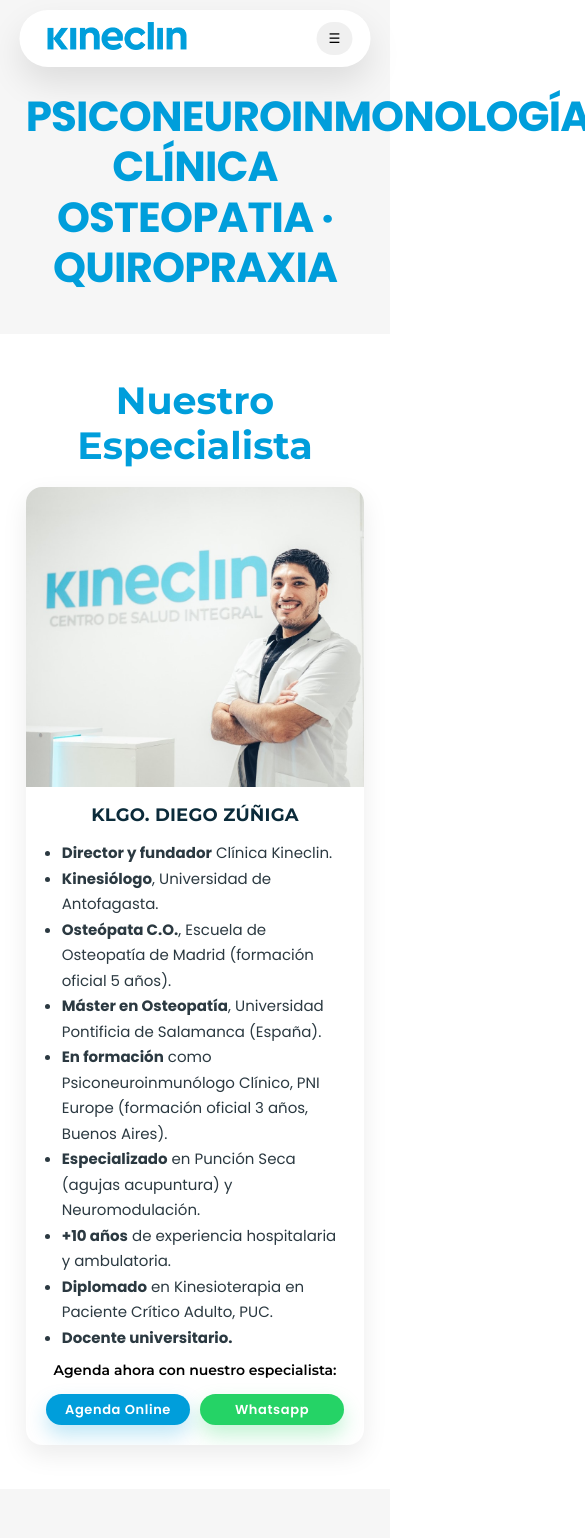
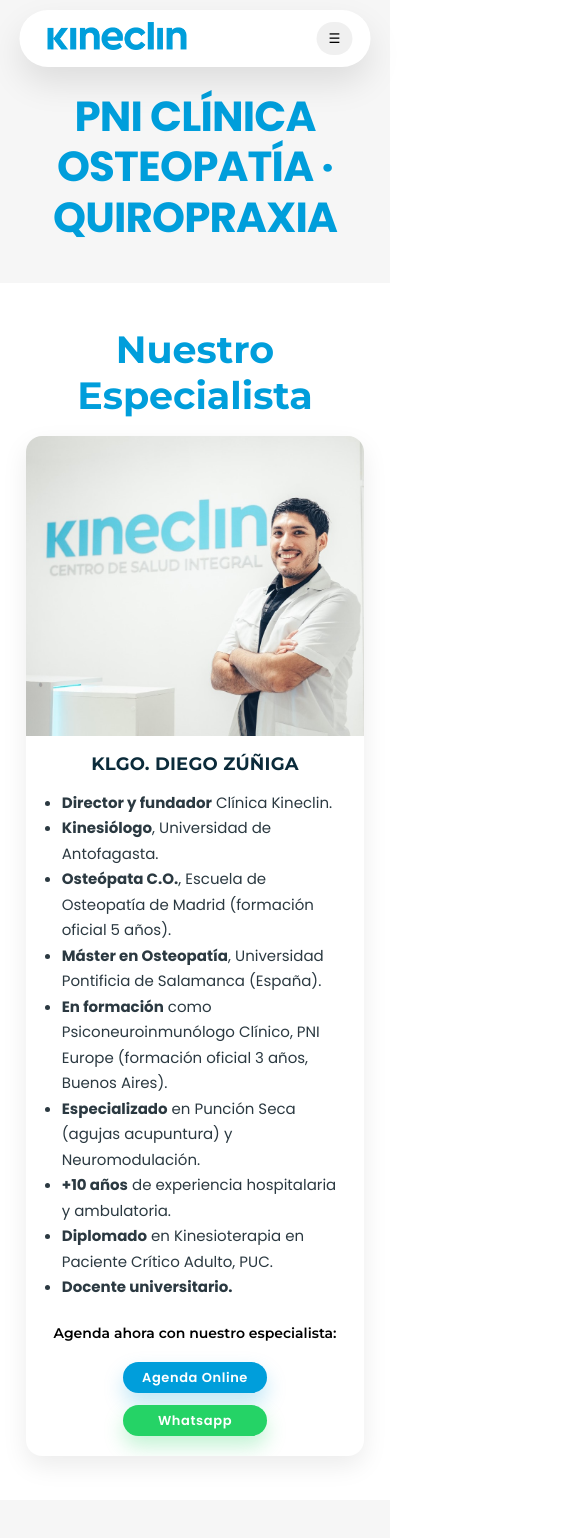
Before and after one commit to panxo87sl/kcweb, a React (Vite) app: page /osteopatia in a window 390 px wide. Shown: the top 1538 px of the page, 585 px wide, since content can reach past the window. Built offline with nearby package versions, Linux system fonts and the light colour scheme.

Commit message:
Mod CSS para mobile de boton nuevo de wasap +  titulo PNI depende de pantalla mobile o desktop

```diff
--- a/src/components/OsteoPage/OsteoPage.css
+++ b/src/components/OsteoPage/OsteoPage.css
@@ -24,6 +24,13 @@
   letter-spacing: -0.02em;
   color: var(--kineclin-azul);
   font-size: clamp(42px, 4.5vw, 56px);
+}
+
+.title_desktop {
+  display: block;
+}
+.title_mobile {
+  display: none;
 }
 
 /* =========================
@@ -229,6 +236,12 @@
   .osteoHero {
     padding: 92px 0 40px 0;
   }
+  .title_desktop {
+    display: none;
+  }
+  .title_mobile {
+    display: block;
+  }
 
   .osteoSection {
     padding: 44px 0;
@@ -253,4 +266,13 @@
     max-height: 300px; /* evita foto infinita al apilar */
     object-position: center top;
   }
+
+  .osteoSpecialistBlock__content__agenda__buttons {
+    gap: 2px;
+    flex-direction: column;
+  }
+
+  .osteoSpecialistBlock__agenda_title {
+    margin: 25px 0 10px 0;
+  }
 }
--- a/src/components/OsteoPage/OsteoPage.jsx
+++ b/src/components/OsteoPage/OsteoPage.jsx
@@ -6,8 +6,13 @@
     <main className="osteoPage">
       <header className="osteoHero">
         <div className="osteoHero__inner">
-          <h1 className="osteoHero__title">PSICONEUROINMONOLOGÍA CLÍNICA</h1>
-          <h1 className="osteoHero__title">OSTEOPATIA · QUIROPRAXIA</h1>
+          <h1 className="osteoHero__title title_desktop" alt="PSICONEUROINMONOLOGÍA CLÍNICA">
+            PSICONEUROINMONOLOGÍA CLÍNICA
+          </h1>
+          <h1 className="osteoHero__title title_mobile" alt="PSICONEUROINMONOLOGÍA CLÍNICA">
+            PNI CLÍNICA
+          </h1>
+          <h1 className="osteoHero__title">OSTEOPATÍA · QUIROPRAXIA</h1>
         </div>
       </header>
 
```
